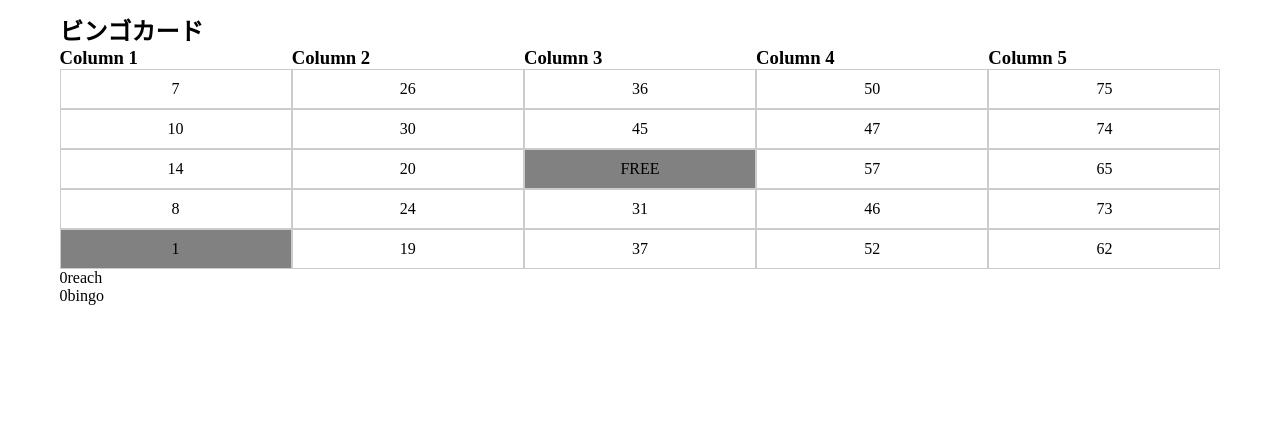
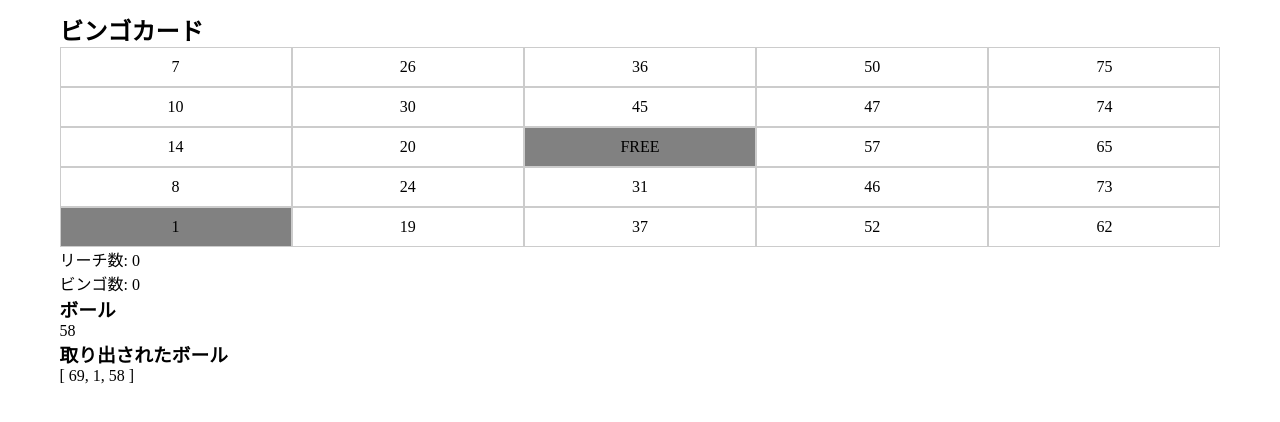
Before and after one commit to kizunas/bingo, a Nuxt app: page / in a window 1280 px wide. Shown: the top 422 px of the page. Built offline with nearby package versions, Linux system fonts and the light colour scheme.

Commit message:
ボールの表示

```diff
--- a/pages/index.vue
+++ b/pages/index.vue
@@ -8,7 +8,6 @@
     <h2>ビンゴカード</h2>
     <div class="grid">
       <div v-for="(column, index) in columns" :key="index">
-        <h3>Column {{ index + 1 }}</h3>
         <template v-for="(number, i) in column">
           <div v-if="index === 2 && i === 2" :key="i" class="center-free">FREE</div>
           <div v-else :key="i" class="cell" :class="{ 'center-free': isSelected(number) }">{{ number }}</div>
@@ -16,10 +15,18 @@
       </div>
     </div>
     <div>
-      {{ reach + 'reach' }}
+      {{ 'リーチ数: ' + reach }}
     </div>
     <div>
-      {{ bingo + 'bingo' }}
+      {{ 'ビンゴ数: ' + bingo }}
+    </div>
+    <div>
+      <h3>ボール</h3>
+      <span>{{ displayBall }}</span>
+    </div>
+    <div>
+      <h3>取り出されたボール</h3>
+      <span>{{ displayBalls }}</span>
     </div>
   </div>
 </template>
@@ -29,6 +36,8 @@ export default {
   data() {
     return {
       ballNumbers: [],
+      displayBalls: [],
+      displayBall: null,
       columnB: [],
       columnI: [],
       columnN: [],
@@ -95,6 +104,8 @@ export default {
     const intervalId = setInterval(() => {
         if (this.ballNumbers.length > 0) {
           const numberToPush = this.ballNumbers.shift() // 配列の最初の要素を取得し、配列から削除
+          this.displayBall = numberToPush
+          this.displayBalls.push(numberToPush)
           this.selectedBalls.push(numberToPush)
           this.reach = 0
           this.bingo = 0
```
